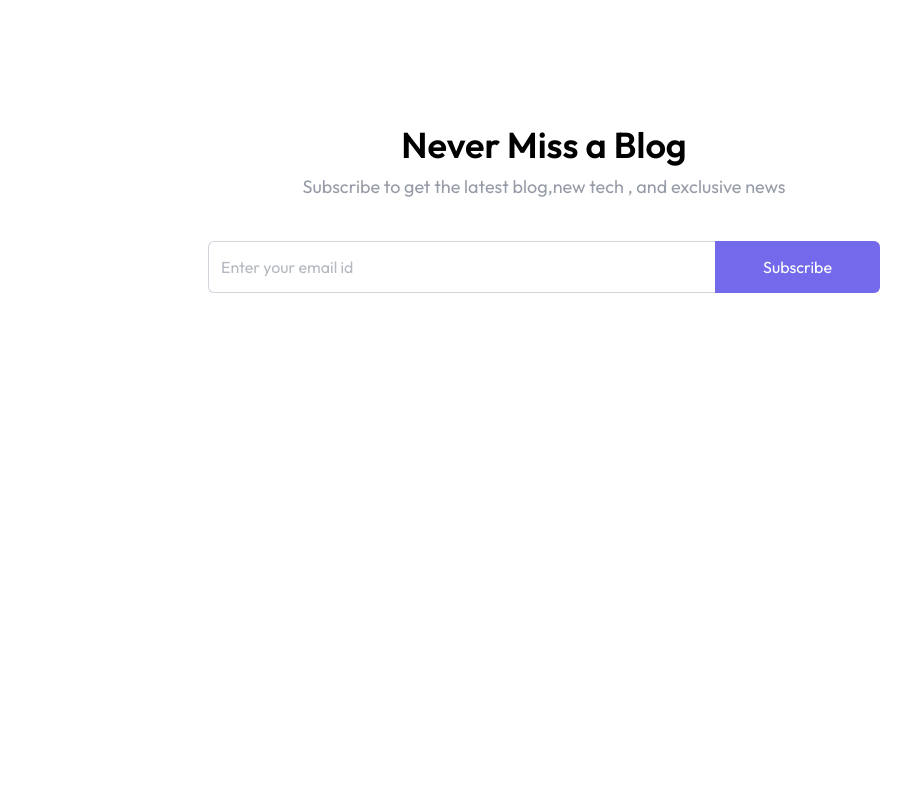
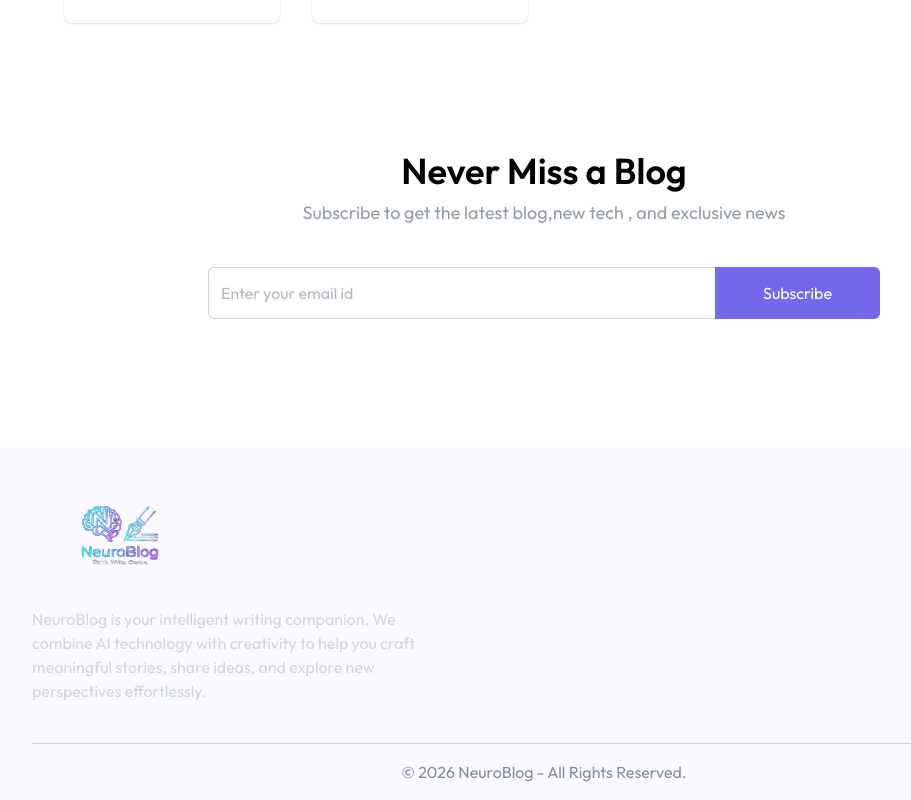
Before and after one commit to Yasindu-Navo/NeuroVlog-FE, a React (Vite) app: page / in a window 1280 px wide. Shown: the part 1739-2539 px from the top of the page, without its empty margins (96-1007 px from the left). Before the commit the page ends 2160 px from the top, so only its background shows below. Built offline with nearby package versions, Linux system fonts and the light colour scheme.

Commit message:
create basic structure for footer section

```diff
--- /dev/null
+++ b/src/components/Footer.jsx
@@ -0,0 +1,26 @@
+import React from "react";
+import { assets } from "../assets/assets";
+
+function Footer() {
+  return (
+    <div className="px-6 md:px-16 lg:px-24 xl:px-32 bg-primary/3 ">
+      <div className="flex flex-col md:flex--row items-start justify-between gap-10 py-10 border-b border-gray-500/30 text-gray-300">
+        {/* 1st column section */}
+        <div className="">
+          <img src={assets.logo} alt="logo" className="w-32 sm:w-44" />
+          <p className="max-w-[410px] mt-6 ">
+            {" "}
+            NeuroBlog is your intelligent writing companion. We combine AI
+            technology with creativity to help you craft meaningful stories,
+            share ideas, and explore new perspectives effortlessly.
+          </p>
+        </div>
+      </div>
+
+      {/* copyright section */}
+      <p className="py-4 text-center text-sm md:text-base text-gray-500/80 ">&copy; {new Date().getFullYear()} NeuroBlog - All Rights Reserved.</p>
+    </div>
+  );
+}
+
+export default Footer;
--- a/src/pages/HomePage.jsx
+++ b/src/pages/HomePage.jsx
@@ -1,4 +1,5 @@
 import BlogList from "../components/BlogList";
+import Footer from "../components/Footer";
 import Header from "../components/Header";
 import NavBar from "../components/NavBar";
 import { NewsLetter } from "../components/NewsLetter";
@@ -7,10 +8,11 @@ export const HomePage = () => {
 
     return (
         <>
-        <NavBar />
+            <NavBar />
             <Header />
             <BlogList />
             <NewsLetter />
+            <Footer />
             </>
     );
 }
```
Also changed, not shown: src/assets/logo.svg.
